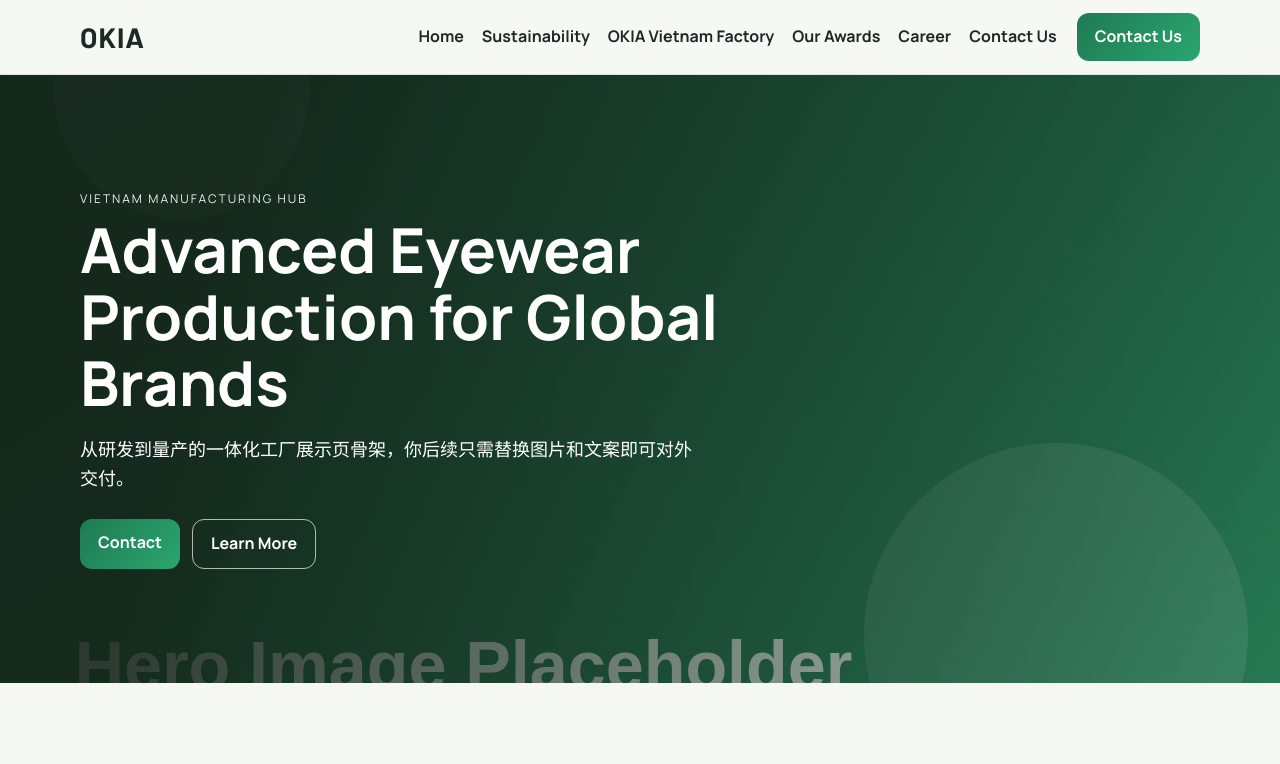
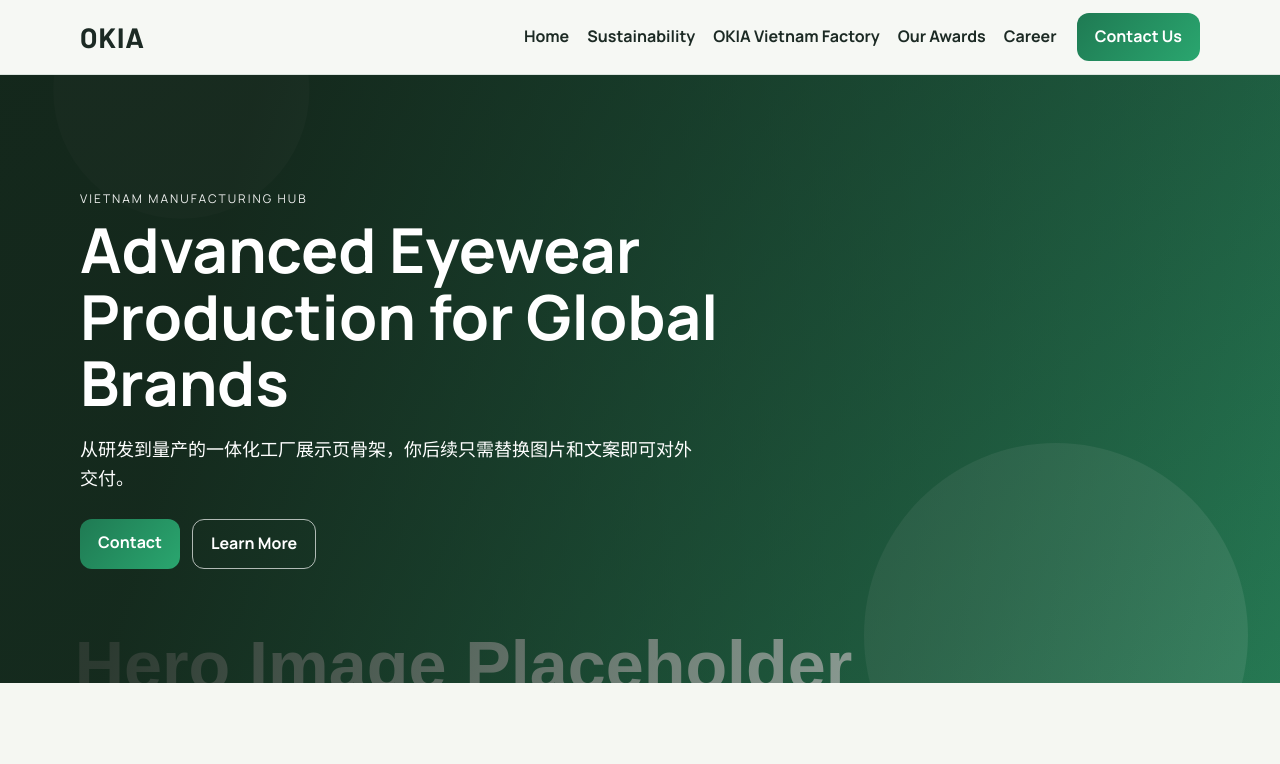
Before and after one commit to PositiveKidjbx/OurWeb, a plain HTML site: page index.html in a window 1280 px wide. Shown: the top 764 px of the page. Drawn offline with Linux system fonts and the light colour scheme.

Commit message:
refactor: keep single primary contact us CTA in header

```diff
--- a/index.html
+++ b/index.html
@@ -22,7 +22,6 @@
         <a href="#factory">OKIA Vietnam Factory</a>
         <a href="#awards">Our Awards</a>
         <a href="#career">Career</a>
-        <a href="#contact">Contact Us</a>
       </nav>
       <a class="btn btn-primary desktop-cta" href="#contact">Contact Us</a>
     </div>
```
